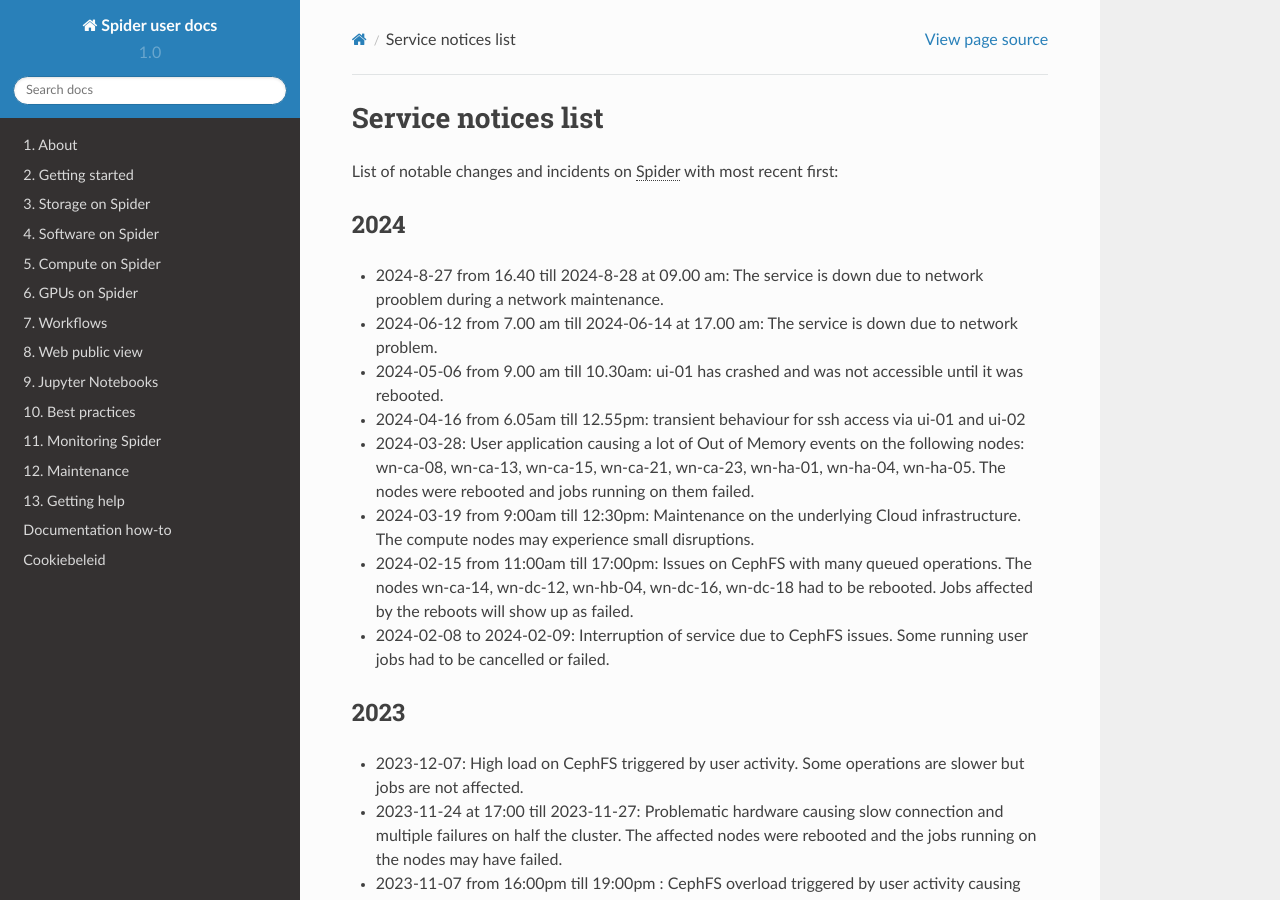
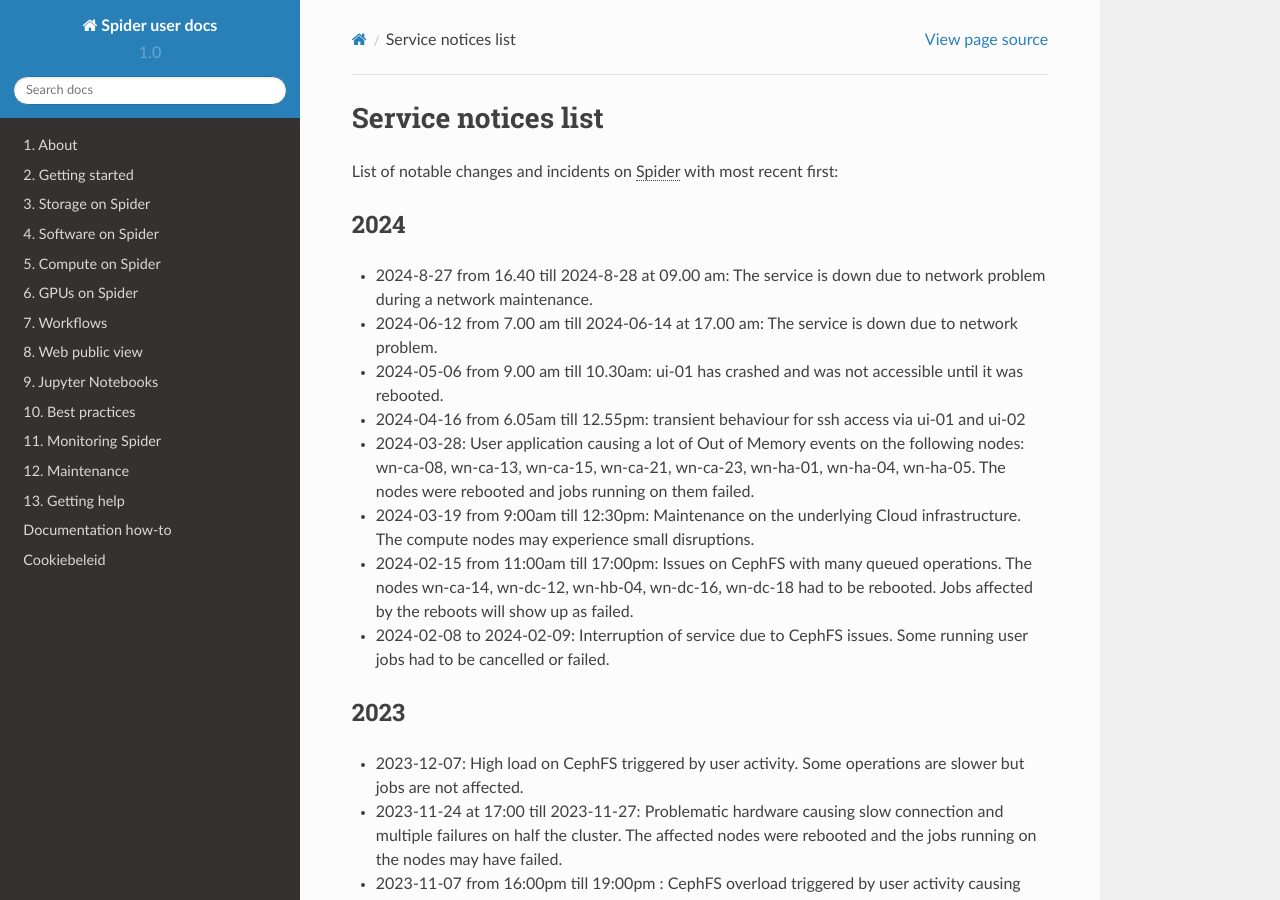
Before and after one commit to sara-nl/spiderdocs, a Sphinx documentation site: the page built from source/Pages/maintenance/service_notices_list.rst, in a window 1280 px wide and 900 px high. Built offline with Sphinx 7.4.7 and the Read the Docs theme 2.0.0, drawn with Linux system fonts in a browser that asks for light colours.

Commit message:
Update service_notices_list.rst

```diff
--- a/source/Pages/maintenance/service_notices_list.rst
+++ b/source/Pages/maintenance/service_notices_list.rst
@@ -9,7 +9,7 @@
 ==========
 2024
 ==========
-* 2024-8-27 from 16.40 till 2024-8-28 at 09.00 am: The service is down due to network prooblem during a network maintenance.
+* 2024-8-27 from 16.40 till 2024-8-28 at 09.00 am: The service is down due to network problem during a network maintenance.
 * 2024-06-12 from 7.00 am till 2024-06-14 at 17.00 am: The service is down due to network problem.
 * 2024-05-06 from 9.00 am till 10.30am: ui-01 has crashed and was not accessible until it was rebooted.
 * 2024-04-16 from 6.05am till 12.55pm: transient behaviour for ssh access via ui-01 and ui-02
```
